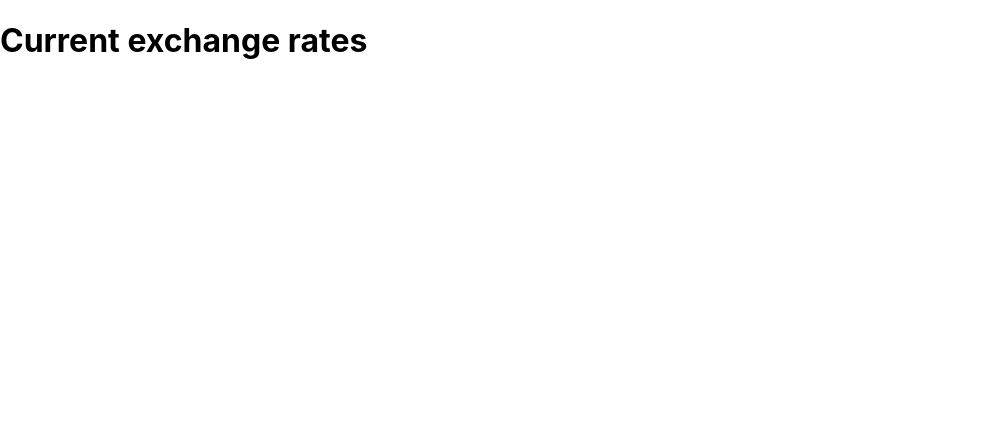
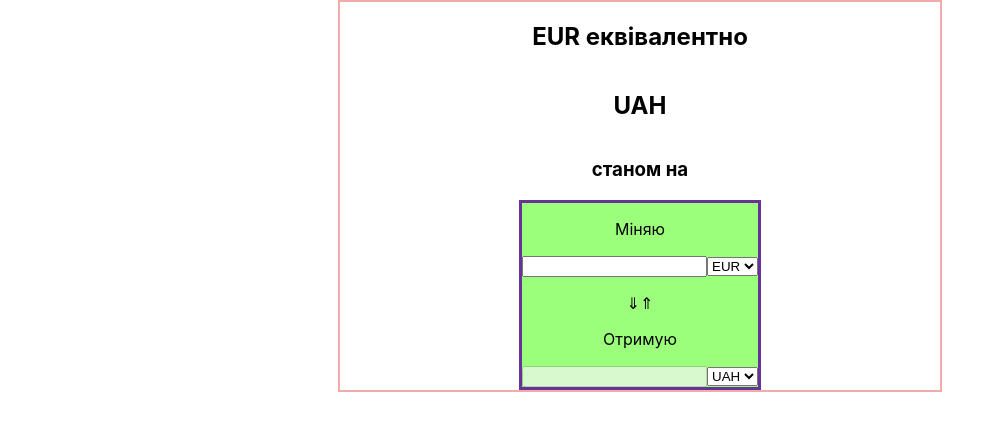
Before and after one commit to grishanych/currency-converter, a React (Create React App) app: page / in a window 1280 px wide. Shown: the top 430 px of the page, without its empty margins (0-1004 px from the left). Built offline with nearby package versions, Linux system fonts and the light colour scheme.

Commit message:
Create first component Converter

```diff
--- a/package.json
+++ b/package.json
@@ -6,6 +6,8 @@
     "@testing-library/jest-dom": "^5.16.2",
     "@testing-library/react": "^12.1.2",
     "@testing-library/user-event": "^13.5.0",
+    "axios": "^0.26.0",
+    "node-sass": "^7.0.1",
     "react": "^17.0.2",
     "react-dom": "^17.0.2",
     "react-scripts": "5.0.0",
@@ -34,5 +36,8 @@
       "last 1 firefox version",
       "last 1 safari version"
     ]
+  },
+  "devDependencies": {
+    "sass": "^1.49.7"
   }
 }
--- a/src/App.js
+++ b/src/App.js
@@ -1,12 +1,12 @@
 
 import './App.css';
-import Converter from './Components/converter';
-import Exchange from './Components/exchange';
+import Converter from './Components/converter/converter';
+// import Exchange from './Components/exchange';
 
 function App() {
   return (
-    <Converter />,
-    <Exchange />
+    <Converter />
+    // <Exchange />
   );
 }
 
--- a/src/Components/converter.js
+++ /dev/null
@@ -1,16 +0,0 @@
-import React, { Component } from   'react';
-
-
-class Converter extends Component {
-
-    render() {
-
-        return(
-            <div>
-                <h1>Converter</h1>
-            </div>
-        )
-    }
-};
-
-export default Converter;
--- /dev/null
+++ b/src/Components/converter/converter.js
@@ -0,0 +1,125 @@
+import React, { Component } from   'react';
+import './converter.scss';
+
+class Converter extends Component {
+state = {
+    currencies: ["USD", "EUR", "UAH", "AUD", "SGD", "PHP" ],
+    base: "EUR",
+    amount: "",
+    convertTo: "UAH",
+    result: "",
+    date: "",
+    new111: []
+}
+
+
+
+handleSelect = (event) => {
+    this.setState({
+        [event.target.name]: event.target.value
+    },
+    this.calculate
+    );
+};
+
+handleInput = (event) => {
+    this.setState({
+        amount: event.target.value
+    },
+    this.calculate
+    );
+};
+
+calculate = () => {
+    const amount = this.state.amount;
+    if (amount === isNaN) {
+        return;
+    }
+    else {
+        fetch(`http://api.exchangeratesapi.io/v1/latest?access_key=4905b0e100e11aab901b2145ef2068ef&format=1?base=${this.state.base}`)
+        .then(res => res.json())
+        .then(data => {
+            console.log(data);
+            const date = data.date;
+            const result = (data.rates[this.state.convertTo] * amount).toFixed(4);
+            this.setState({
+                result,
+                date
+            });
+        });
+    }
+};
+
+handleSwap = (event) => {
+    const base = this.state.base;
+    const convertTo = this.state.convertTo;
+    event.preventDefault();
+    this.setState({
+        convertTo: base,
+        base: convertTo,
+        result: null
+    },
+    this.calculate
+    );
+
+};
+
+    render() {
+        const {currencies, base, amount, convertTo, result, date} = this.state;
+
+        return(
+            <div className='main-form-converter'>
+                <h2>{amount} {base} еквівалентно</h2>
+                <h2>{result} {convertTo}</h2>
+                <h3>станом на {date}</h3>
+
+                <div className='form-row'>
+                    <div className='row-input'>
+                        <p>Міняю</p>
+                        <form className='form-inline'
+                        >
+                            <input className='form-inline-input'
+                            type="number"
+                            value={amount}
+                            onChange={this.handleInput}
+                            />
+                            <select className='form-inline-select'
+                            name='base'
+                            value={base}
+                            onChange={this.handleSelect}
+                            >
+                                {currencies.map(currency => (
+                                    <option key={currency}>{currency}</option>
+                                    ))}
+                            </select>
+                        </form>
+                        <p className='swap' onClick={this.handleSwap}>&#8659;&#8657;</p>
+
+                        <p>Отримую</p>
+                        <form className='form-inline'>
+                            <input className='form-inline-input'
+                            disabled={true}
+                            value={result}
+                            />
+                            <select className='form-inline-select'
+                            name='convertTo'
+                            value={convertTo}
+                            onChange={this.handleSelect}>
+                                {currencies.map(currency => (
+                                    <option key={currency}>{currency}</option>
+                                    ))}
+                            </select>
+                        </form>
+
+                    </div>
+
+
+
+                </div>
+
+            </div>
+        )
+    }
+};
+
+export default Converter;
--- /dev/null
+++ b/src/Components/converter/converter.scss
@@ -0,0 +1,19 @@
+.main-form-converter{
+    display: flex;
+    flex-direction: column;
+    justify-content: center;
+    align-items: center;
+    margin: 0 auto;
+    width: 600px;
+    border: 2px solid rgb(241, 171, 171);
+
+.form-row {
+    border: 3px solid rebeccapurple;
+    background-color: rgb(155, 255, 124);
+    text-align: center;
+
+.swap{
+    cursor: pointer;
+}
+}
+}
```
Also changed, not shown: 1 other file (tests, documents, lock files or other folders).
